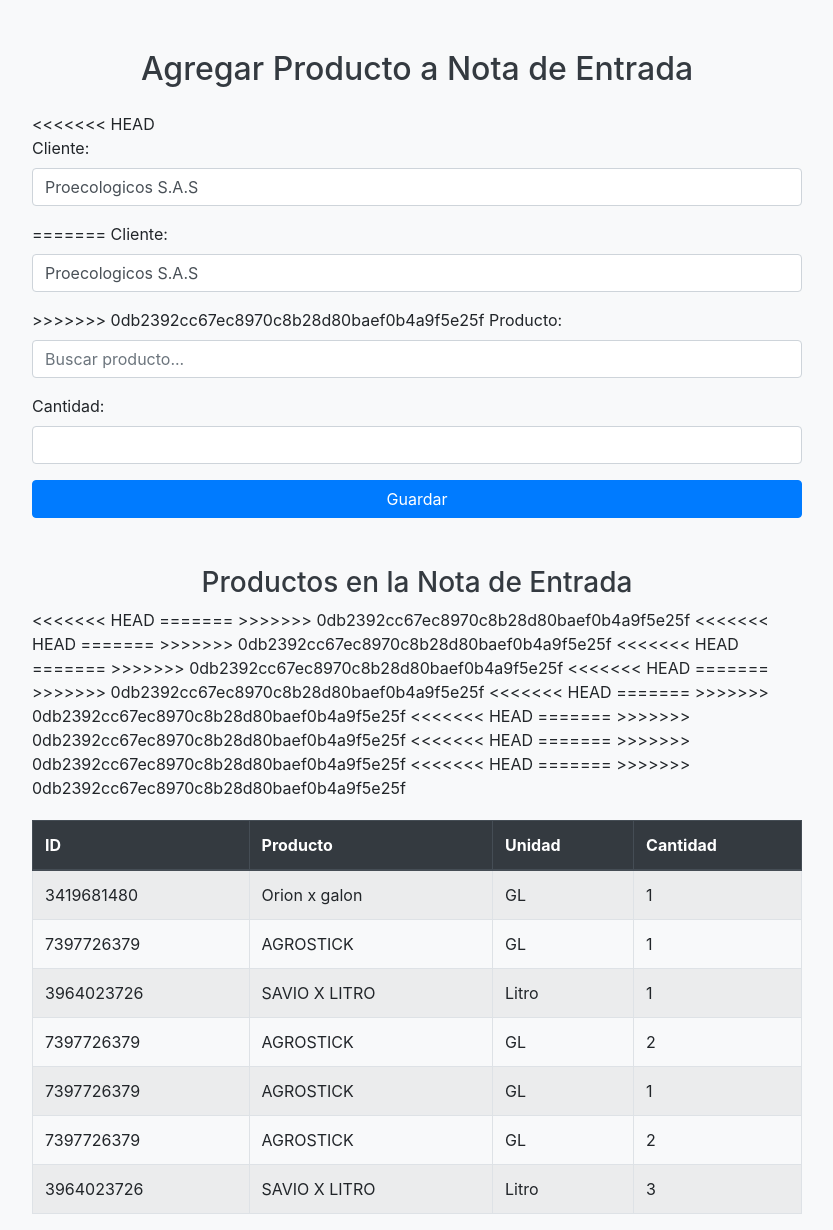
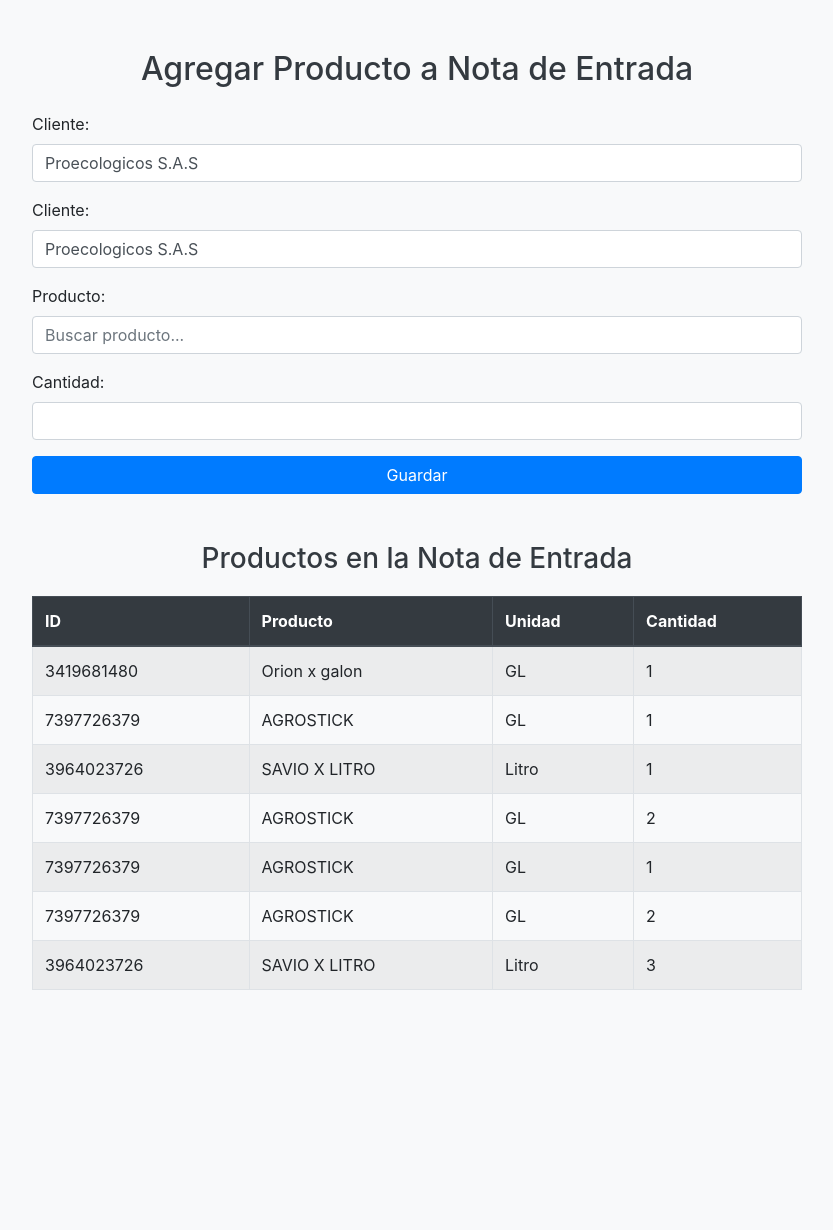
Before and after one commit to Estevan-Z/Logistics_project, a Django app: page /agregar_nota_entrada/ in a window 1280 px wide. Shown: the whole page, without its empty margins (223-1056 px from the left). After the commit the page ends 990 px from the top, so only its background shows below. Run offline with Django 5.2, Linux system fonts and the light colour scheme; data comes from the database, SQL or seed files in the repository; some libraries are stand-ins or nearby versions.

Commit message:
Resuelvo conflicto en Nota_Entrada.html

```diff
--- a/APP_PM/templates/Notas/Nota_Entrada.html
+++ b/APP_PM/templates/Notas/Nota_Entrada.html
@@ -59,17 +59,14 @@
     <form method="post" class="mt-4">
         {% csrf_token %}
         <div class="form-group">
-<<<<<<< HEAD
             <div class="form-group">
                 {{ form.cliente.label_tag }}
                 {{ form.cliente }}
             </div>
-=======
             {{ form.cliente.label_tag }}
             {{ form.cliente }}
         </div>
         <div class="form-group">
->>>>>>> 0db2392cc67ec8970c8b28d80baef0b4a9f5e25f
             {{ form.producto_nombre.label_tag }}
             {{ form.producto_nombre }}
             <input type="hidden" id="producto-id" name="producto_id">
@@ -90,10 +87,6 @@
                 <th>Producto</th>
                 <th>Unidad</th>
                 <th>Cantidad</th>
-<<<<<<< HEAD
-=======
-
->>>>>>> 0db2392cc67ec8970c8b28d80baef0b4a9f5e25f
             </tr>
         </thead>
         <tbody>
@@ -103,10 +96,6 @@
                 <td>{{ nota.producto.nombre_producto }}</td>
                 <td>{{ nota.producto.unidad }}</td>
                 <td>{{ nota.cantidad }}</td>
-<<<<<<< HEAD
-=======
-
->>>>>>> 0db2392cc67ec8970c8b28d80baef0b4a9f5e25f
             </tr>
             {% endfor %}
         </tbody>
```
